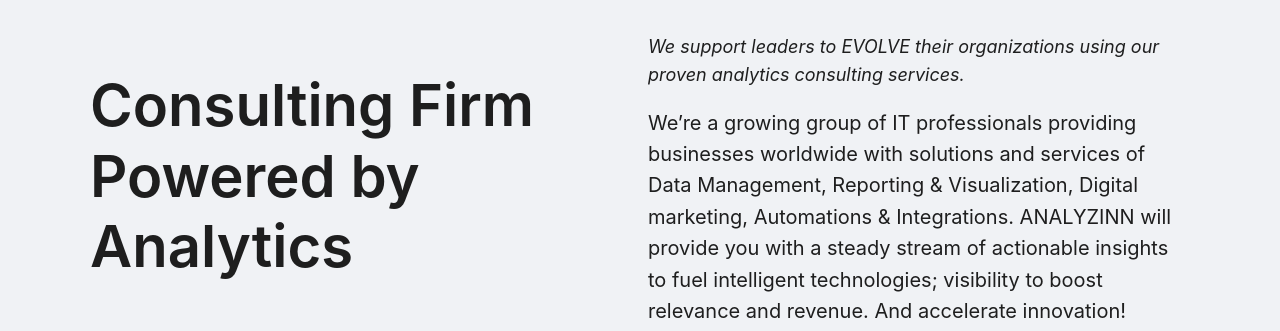
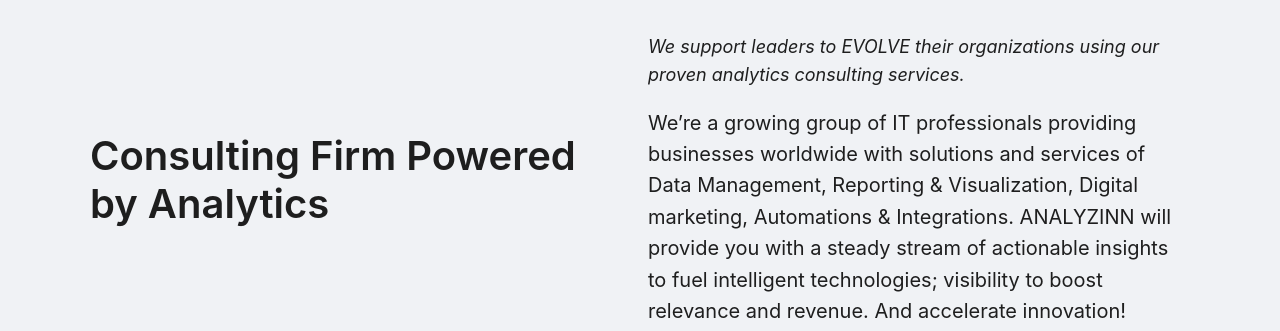
Before and after one commit to MuhammadWaleed-Animations/AnalyzinnWebsite, a React (Create React App) app: page /about in a window 1280 px wide. Shown: the part 250-581 px from the top of the page. Built offline with nearby package versions, Linux system fonts and the light colour scheme.

Commit message:
Update ContentSection.js

```diff
--- a/src/components/ContentSection.js
+++ b/src/components/ContentSection.js
@@ -8,7 +8,7 @@ const ContentSection = () => {
     <div style={{ padding: '20px', background: '#f0f2f5' }}>
       <Row gutter={[16, 16]} align="middle">
         <Col xs={24} md={12}>
-          <Title level={1} style={{ fontSize: '58px' }}>
+          <Title level={1} style={{ fontSize: '40px' }}>
             Consulting Firm Powered by Analytics
           </Title>
         </Col>
```
